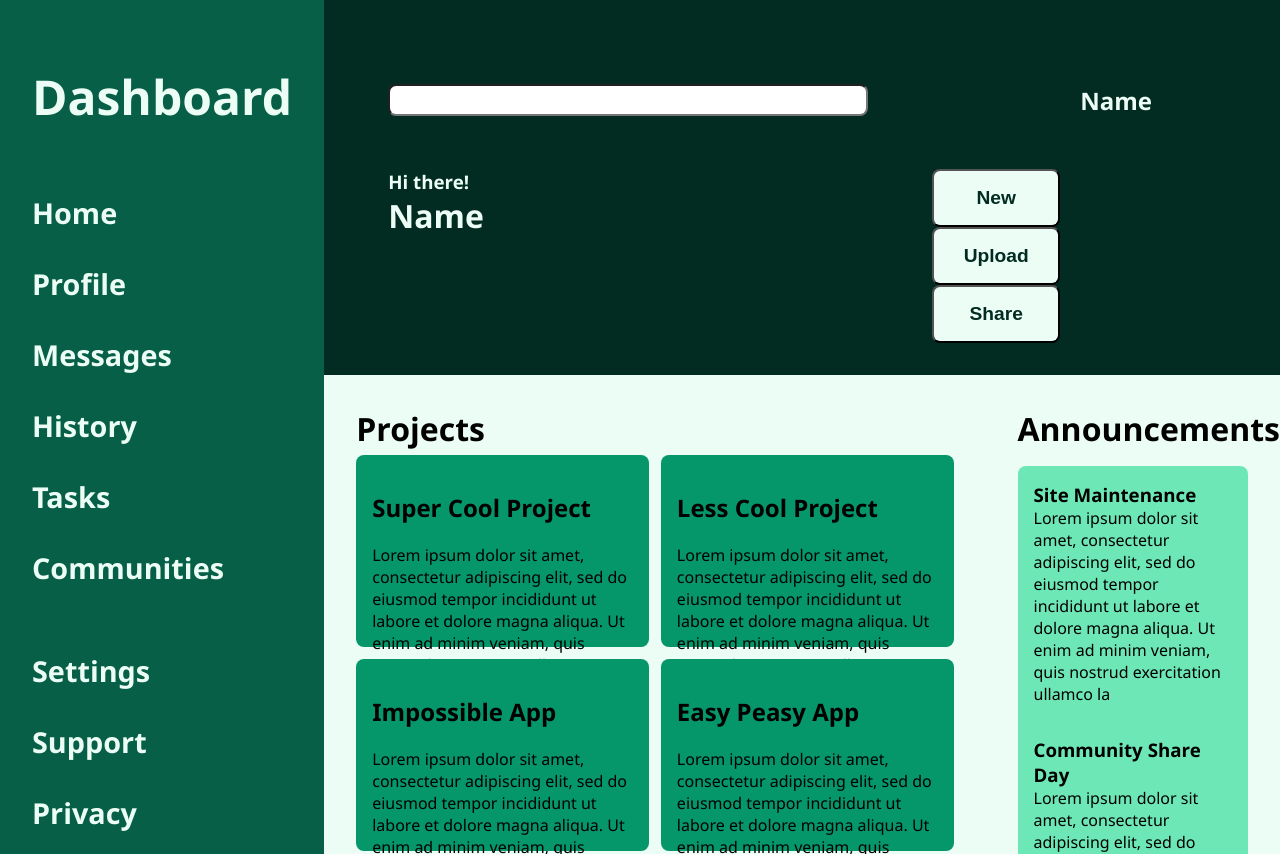
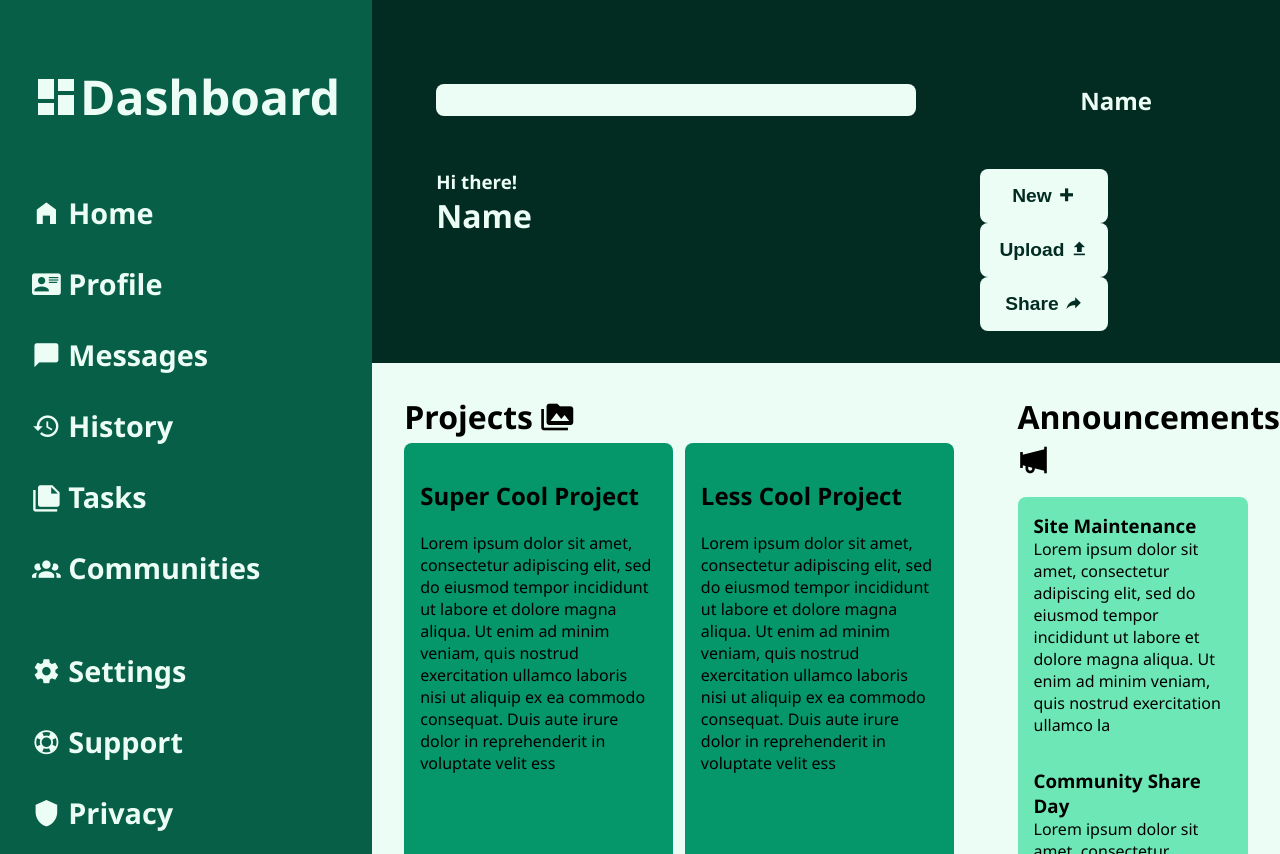
Before and after one commit to tavecode/admin-dashboard, a plain HTML site: page index.html in a window 1280 px wide. Shown: the top 854 px of the page. Drawn offline with Linux system fonts and the light colour scheme.

Commit message:
Add icons

```diff
--- a/index.html
+++ b/index.html
@@ -7,6 +7,8 @@
     <title>Dashboard</title>
     <link rel="stylesheet" href="styles.css">
     <script src="script.js"></script>
+    <link href="https://cdn.jsdelivr.net/npm/@mdi/font@7.2.96/css/materialdesignicons.min.css"
+    rel="stylesheet">
 </head>
 <body>
     <div class="container">
@@ -22,34 +24,34 @@
                 <h1>Name</h1>
             </div>
             <div class="buttons">
-                <button class="controls">New</button>
-                <button class="controls">Upload</button>
-                <button class="controls">Share</button>
+                <button class="controls">New <span class="mdi mdi-plus-thick"></span></button>
+                <button class="controls">Upload <span class="mdi mdi-upload"></span></button>
+                <button class="controls">Share <span class="mdi mdi-share"></span></button>
             </div>
         </div>
         <div class="sidebar">
-            <h1 class="title">Dashboard</h1>
+            <h1 class="title"><span class="mdi mdi-view-dashboard"></span> Dashboard</h1>
             <div class="sidecontent1">
                 <ul>
-                    <li><h2>Home</h2></li>
-                    <li><h2>Profile</h2></li>
-                    <li><h2>Messages</h2></li>
-                    <li><h2>History</h2></li>
-                    <li><h2>Tasks</h2></li>
-                    <li><h2>Communities</h2></li>
+                    <li><h2><span class="mdi mdi-home-variant"></span> Home</h2></li>
+                    <li><h2><span class="mdi mdi-card-account-details"></span> Profile</h2></li>
+                    <li><h2><span class="mdi mdi-message"></span> Messages</h2></li>
+                    <li><h2><span class="mdi mdi-history"></span> History</h2></li>
+                    <li><h2><span class="mdi mdi-note-multiple"></span> Tasks</h2></li>
+                    <li><h2><span class="mdi mdi-account-group"></span> Communities</h2></li>
                 </ul>
             </div>
             <div class="sidecontent2">
                 <ul>
-                    <li><h2>Settings</h2></li>
-                    <li><h2>Support</h2></li>
-                    <li><h2>Privacy</h2></li>
+                    <li><h2><span class="mdi mdi-cog"></span> Settings</h2></li>
+                    <li><h2><span class="mdi mdi-lifebuoy"></span> Support</h2></li>
+                    <li><h2><span class="mdi mdi-shield"></span> Privacy</h2></li>
                 </ul>
             </div>
         </div>
         <div class="content">
             <div class="maincontent">
-                <h1 class="blockheader">Projects</h1>
+                <h1 class="blockheader">Projects <span class="mdi mdi-folder-multiple-image"></span></h1>
                 <div class="blocks">
                     <div class="block">
                         <h2>Super Cool Project</h2>
@@ -101,7 +103,7 @@
                     </div>
                 </div>
                 <div class="sideblocks">
-                    <h1 class="sbh1">Announcements</h1>
+                    <h1 class="sbh1">Announcements<span class="mdi mdi-bullhorn-variant"></span></h1>
                     <div class="sb1">
                         <div class="announcement">
                             <h3>Site Maintenance</h3>
@@ -125,7 +127,7 @@
                             </p>
                         </div>
                     </div>
-                    <h1 class="sbh2">Trending</h1>
+                    <h1 class="sbh2">Trending<span class="mdi mdi-trending-up"></span></h1>
                     <div class="sb2">
                         <div class="user"><h3>User</h3></div>
                         <div class="user"><h3>User</h3></div>
--- a/styles.css
+++ b/styles.css
@@ -5,14 +5,17 @@
 --dark: #065f46;
 
 --med: #059669;
+--med2: #10b981;
 
 --light: #6ee7b7;
+
 }
 html,
 body {
     margin: 0;
     padding: 0;
     font-family: 'Segoe UI', Tahoma, Geneva, Verdana, sans-serif;
+    font-size: 16px;
 }
 
 ul {
@@ -92,7 +95,7 @@ ul {
 }
 .block {
     background-color: var(--med);
-    height: 10rem;
+    height: 1fr;
     padding: 1rem;
     border-radius: 0.5rem;
 }
@@ -106,11 +109,14 @@ ul {
     background-color: var(--light);
     padding: 1rem;
     border-radius: 0.5rem;
+    display: grid;
+    gap: 3rem;
 }
 .maincontent {
     display: grid;
     grid-template-columns: 3fr 1fr;
     grid-template-rows: 80px 1fr;
+    height: 100%;
 }
  .sb2 {
     margin: 2rem;
@@ -161,6 +167,8 @@ h3 {
     border-radius: 0.5rem;
     height: 2rem;
     font-size: 20px;
+    background-color: var(--w);
+    border: none;
 }
 .user h2 {
     margin: 0;
@@ -184,4 +192,24 @@ h3 {
     background-color: var(--w);
     color: var(--b);
     font-weight: 900;
+    border: none;
 }
+
+
+/* icons, lines between text, styled tabs, gradients, pfp, shadows, font
+    responsive blocks/underline links
+
+    <img class="icon" src="./icons/view-dashboard.svg">
+
+    */
+
+
+/*.icon {
+    height: 1em;
+    width: auto;
+    color: var(--w);
+}*/
+.title {
+    display: flex;
+    align-items: center;
+}
```
